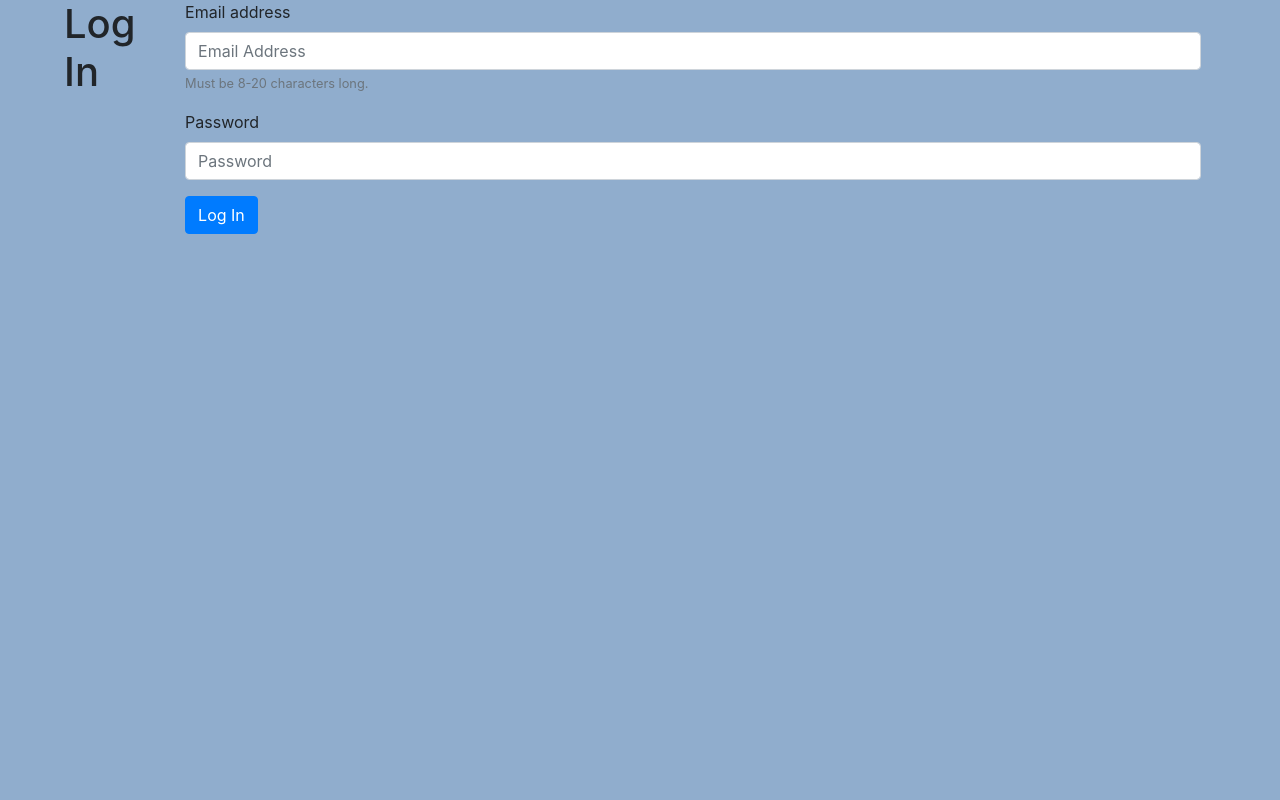
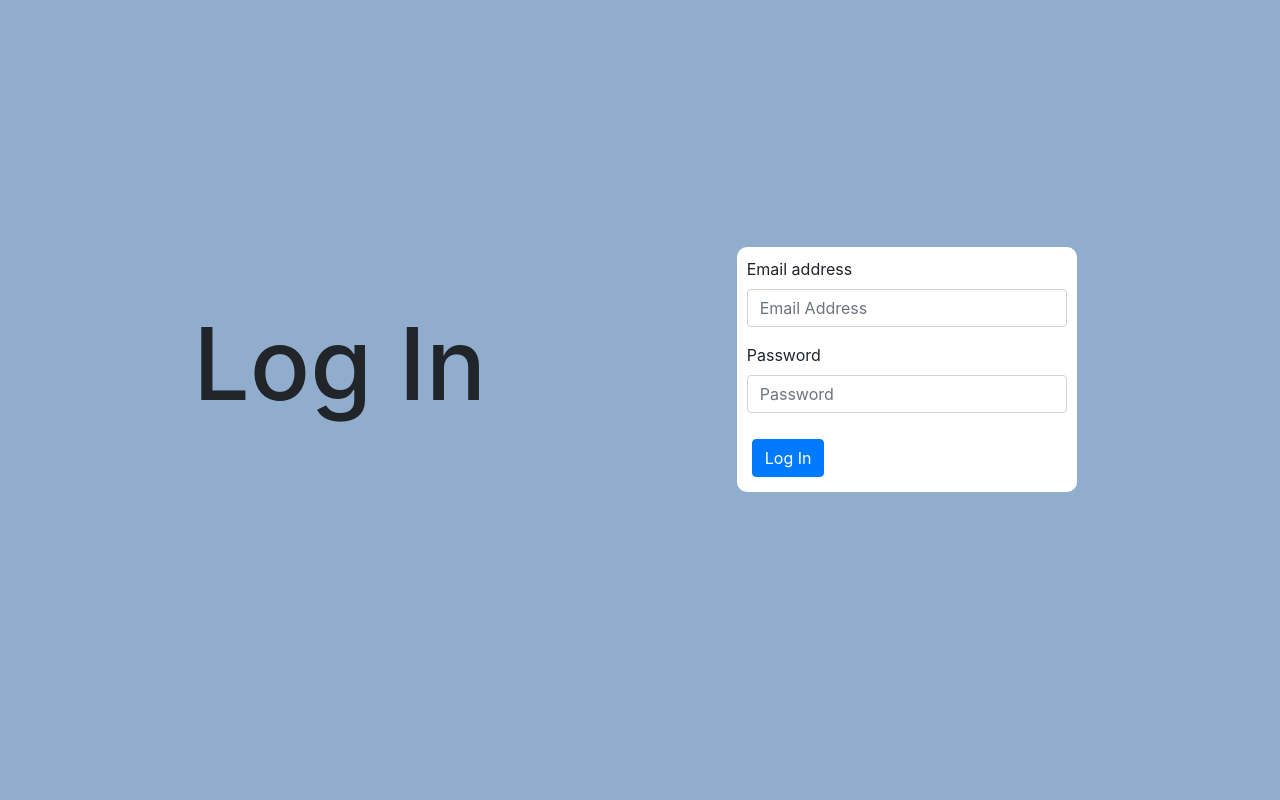
Before and after one commit to zlatax/StudentMatching, a Flask app: page /auth/login in a window 1280 px wide. Shown: the part 67-867 px from the top of the page. Run offline with Flask 2, Linux system fonts and the light colour scheme; some libraries are stand-ins or nearby versions.

```diff
--- a/StudentMatching/auth.py
+++ b/StudentMatching/api/auth.py
@@ -1,25 +1,27 @@
 from flask import Blueprint, render_template, redirect, url_for, session, request
 import bcrypt
 
-from .extensions import mongo, salt
+from ..db import verify_user, add_user
+from ..extensions import mongo, salt
 
 auth = Blueprint('auth', __name__, url_prefix="/auth")
 
-
-
 @auth.route("/login", methods=['post', 'get'])
 def login():
+    if 'user' in session:
+        return redirect(url_for("student.dashboard"))
     if request.method == "POST":
         userEmail = request.form["inputEmail"]
-        entered_password = request.form["inputPassword"]
-        entered_hashed = bcrypt.hashpw(entered_password.encode('utf-8'), salt)
-        user_collection = mongo.db.users
+        password = request.form["inputPassword"]
 
-        user = user_collection.find_one({'email':userEmail})
-        if user:
-            if user['password'] == entered_hashed:
-                session['user'] = user
-                return redirect(url_for("student.dashboard"))
+        user_found = verify_user(userEmail, password)
+
+        if user_found[0]:
+            session['user'] = user_found[1]
+            return redirect(url_for("student.dashboard"))
+        else:
+            message = "Email Address is not registered or password is not correct!"
+            return render_template("login.html", message=message)
     else:
         return render_template("login.html")
 
@@ -36,24 +38,21 @@ def signup():
         password1 = request.form.get("inputPassword1")
         password2 = request.form.get("inputPassword2")
 
-        user_collection = mongo.db.users
-
-        email_found = user_collection.find_one({"email": email})
-        if email_found:
-            message = 'This email already exists in database'
+        if email is None:
+            message = 'Please enter an email address'
             return render_template('signup.html', message=message)
         if password1 != password2:
             message = 'Passwords should match!'
             return render_template('signup.html', message=message)
         else:
-            hashed = bcrypt.hashpw(password2.encode('utf-8'), salt)
-            user_input = {'name': displayName, 'email': email, 'password': hashed}
-
-            user_collection.insert_one(user_input)
-
-            user_data = user_collection.find_one({"email": email})
-
-            return redirect(url_for("student.dashboard"))
+            hashed_password = bcrypt.hashpw(password2.encode('utf-8'), salt)
+            register = add_user(displayName, email, hashed_password)
+            if register[0]:
+                session["user"] = register[1]
+                return redirect(url_for("student.dashboard"))
+            else:
+                message = register[1]
+                return render_template("signup.html", message=message)
     return render_template('signup.html')
 
 @auth.route("/logout")
--- a/StudentMatching/main.py
+++ b/StudentMatching/main.py
@@ -7,3 +7,13 @@ main = Blueprint('main', __name__)
 @main.route('/')
 def home():
     return render_template('home.html')
+
+@main.route('/test')
+def db_test():
+    user_collection = mongo.db.users
+
+    user = user_collection.find_one({'name':'test'})
+    if user:
+        return render("<h1>Success!</h1>")
+    else:
+        return render("<h1>Failed!</h1>")
--- a/StudentMatching/static/css/main.css
+++ b/StudentMatching/static/css/main.css
@@ -27,7 +27,7 @@ main {
 }
 
 .logged-in {
-
+    padding:20px 10px;
 }
 
 .horizontal {
@@ -38,14 +38,45 @@ main {
     flex-direction: column;
 }
 
+.between {
+    justify-content: space-between;
+}
+
+.around {
+    justify-content: space-around;
+}
+
 .center {
     align-items: center;
 }
 
-.between {
-    justify-content: space-between;
+.base {
+    align-items: baseline;
 }
 
 .content {
     display:flex;
 }
+
+/* Login Page Styling */
+#login-title {
+    font-size:100px;
+    margin:25% 0px;
+}
+
+#login-form {
+    background-color: rgb(255, 255, 255);
+    padding:10px;
+    margin:20% 10px;
+    border-radius: 10px;
+    height:fit-content;
+    width: fit-content;
+}
+
+#login-email, #login-password {
+    width:20rem;
+}
+
+#login-form button {
+    margin:10px 5px 5px 5px;
+}
--- a/StudentMatching/templates/login.html
+++ b/StudentMatching/templates/login.html
@@ -10,20 +10,20 @@ StuMatch - Home
 
 {% block main %}
 <main class="logged-in">
-    <div class="content horizontal between" id="home-content">
-        <h1>Log In</h1>
-        <div class="container vertical">
-            <form action="#" method="post">
+    <div class="content horizontal around" id="home-content">
+        <h1 id="login-title">Log In</h1>
+        <div class="container vertical" id="login-form">
+            <form method="post">
                 <div class="form-group">
                   <label for="inputEmail">Email address</label>
-                  <input type="email" class="form-control" name="inputEmail" id="exampleInputEmail1" aria-describedby="emailHelp" placeholder="Email Address">
-                  <small id="HelpInline" class="text-muted">
-                    Must be 8-20 characters long.
+                  <input type="email" class="form-control" name="inputEmail" id="login-email" aria-describedby="emailHelp" placeholder="Email Address">
+                  <small id="HelpInline" style="color:red;">
+                    {{message}}
                   </small>
                 </div>
                 <div class="form-group">
                   <label for="inputPassword">Password</label>
-                  <input type="password" class="form-control" name="inputPassword" id="exampleInputPassword1" placeholder="Password">
+                  <input type="password" class="form-control" name="inputPassword" id="login-password" placeholder="Password">
                 </div>
                 <button type="submit" value="submit" class="btn btn-primary">Log In</button>
               </form>
--- a/StudentMatching/templates/signup.html
+++ b/StudentMatching/templates/signup.html
@@ -13,6 +13,7 @@ StuMatch - Home
     <div class="content horizontal between" id="home-content">
         <h1>Sign Up</h1>
         <div class="container vertical">
+            <p>{{message}}</p>
             <form action="/auth/signup" method="post">
                 <div class="form-group">
                     <label for="displayName">Display Name (How others find you)</label>
@@ -24,14 +25,14 @@ StuMatch - Home
                 </div>
                 <div class="form-group">
                     <label for="inputPassword1">Password</label>
-                    <input type="password" id="inputPassword1" class="form-control mx-sm-3" aria-describedby="passwordHelpInline">
+                    <input type="password" name="inputPassword1" id="inputPassword1" class="form-control mx-sm-3">
                     <small id="passwordHelpInline" class="text-muted">
                       Must be 8-20 characters long.
                     </small>
                 </div>
                 <div class="form-group">
                     <label for="inputPassword2">Password</label>
-                    <input type="password" id="inputPassword2" class="form-control mx-sm-3" aria-describedby="passwordHelpInline">
+                    <input type="password" name="inputPassword2" id="inputPassword2" class="form-control mx-sm-3">
                     <small id="passwordHelpInline" class="text-muted">
                         Re-enter password.
                     </small>
```
Also changed, not shown: StudentMatching/__init__.py (+4 -7 lines), StudentMatching/api/student_services.py (added, +13 -0 lines), StudentMatching/db.py (added, +54 -0 lines), StudentMatching/extensions.py (+13 -0 lines), StudentMatching/student_services.py (deleted, +0 -9 lines), StudentMatching/templates/dashboard-temp.html (added, +17 -0 lines), StudentMatching/templates/dashboard.html (+3 -20 lines), StudentMatching/templates/partials/navbar-loggedin.html (+3 -4 lines), requirements.txt (+18 -0 lines).
